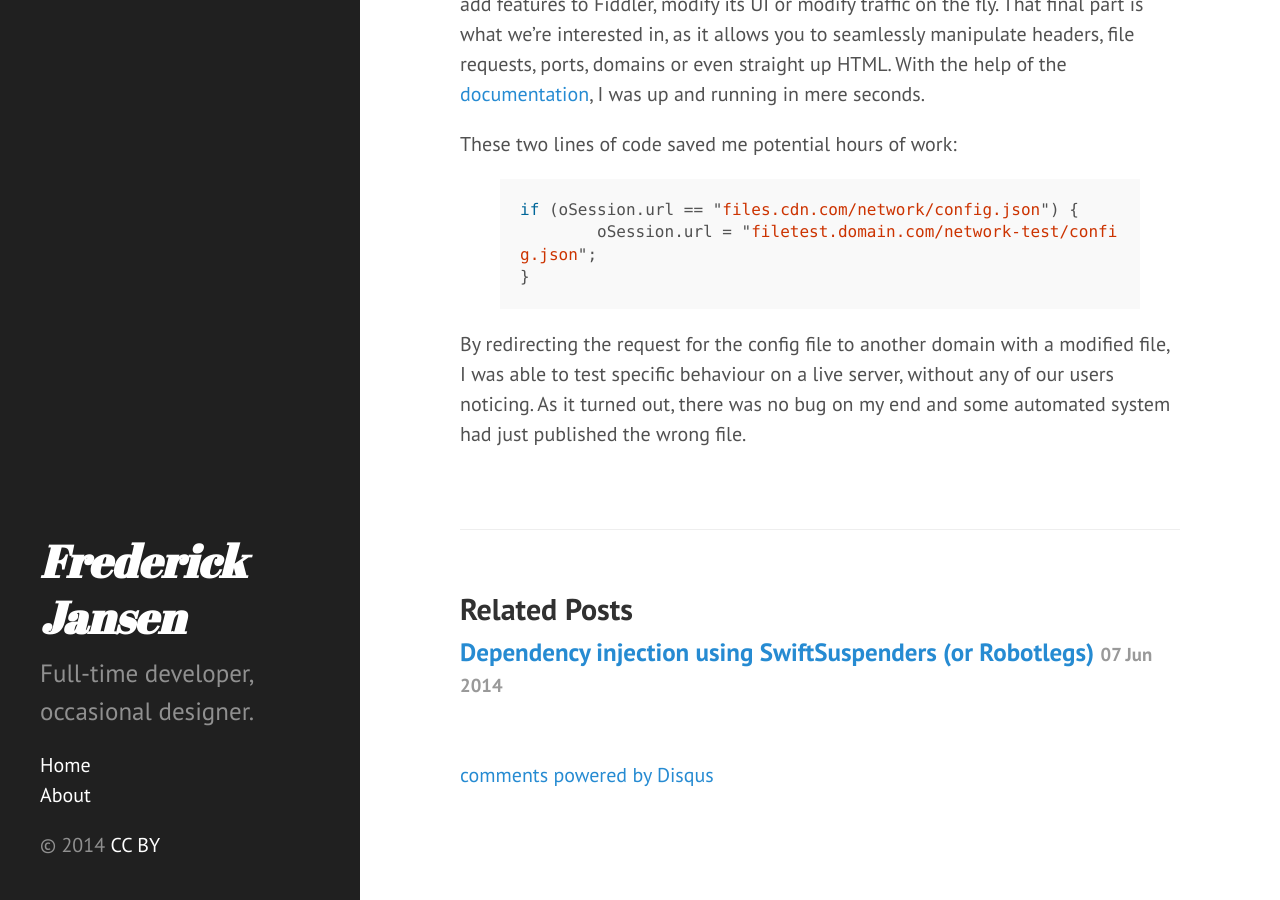
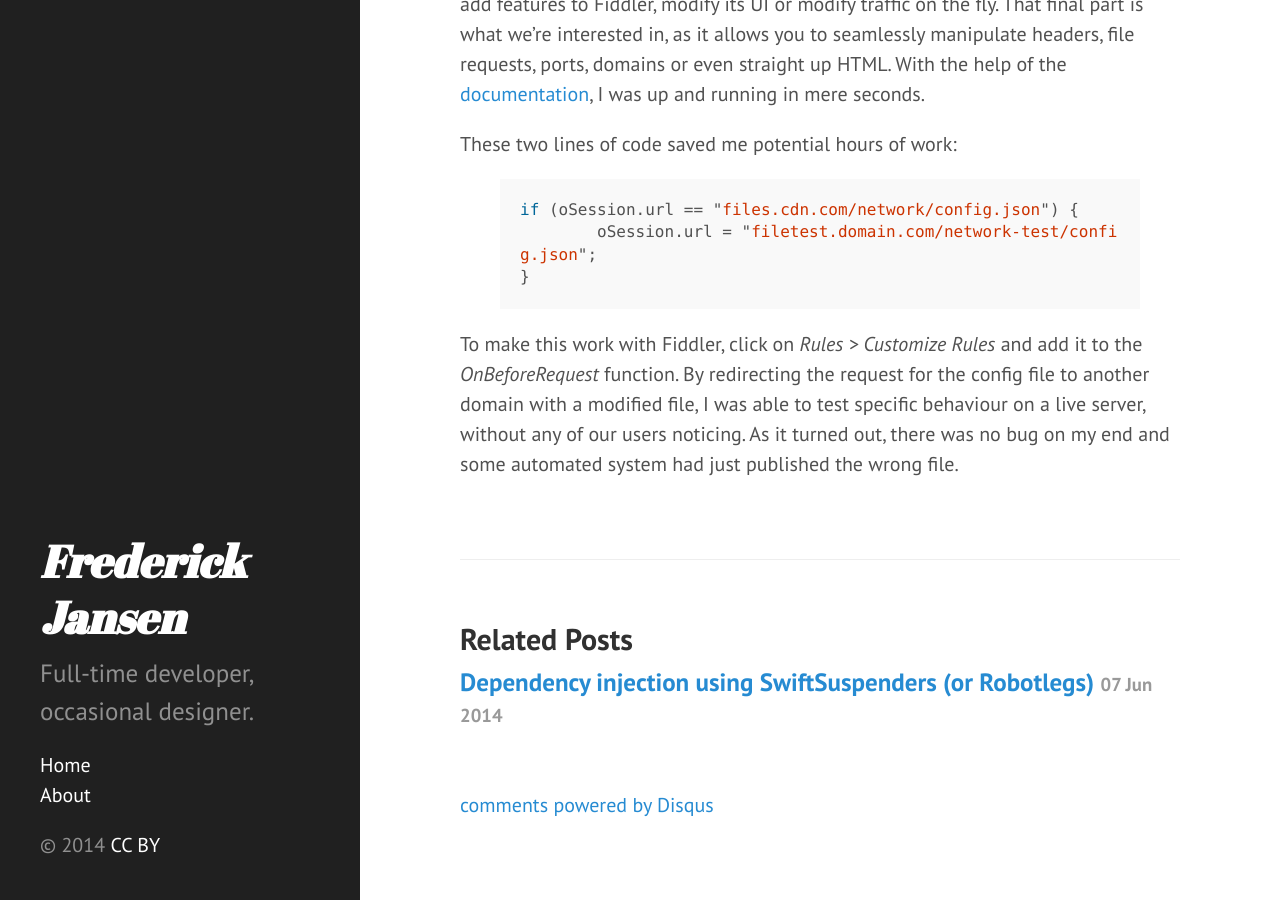
Before and after one commit to frederickjansen/frederickjansen.github.io, a Jekyll site: the page built from _posts/2014-08-20-modifying-http-requests-fiddler.md, in a window 1280 px wide and 900 px high, scrolled down 886 px. Built offline with Jekyll 4.4.1, drawn with Linux system fonts in a browser that asks for light colours; Markdown is read by kramdown in place of the engine named in the settings; comment, search, counter and statistics services are not loaded.

Commit message:
Added info on how to add rule to Fiddler

```diff
--- a/_posts/2014-08-20-modifying-http-requests-fiddler.md
+++ b/_posts/2014-08-20-modifying-http-requests-fiddler.md
@@ -22,4 +22,5 @@ if (oSession.url == "files.cdn.com/network/config.json") {
 }
 {% endhighlight %}
 
+To make this work with Fiddler, click on *Rules > Customize Rules* and add it to the *OnBeforeRequest* function.
 By redirecting the request for the config file to another domain with a modified file, I was able to test specific behaviour on a live server, without any of our users noticing. As it turned out, there was no bug on my end and some automated system had just published the wrong file.
```
